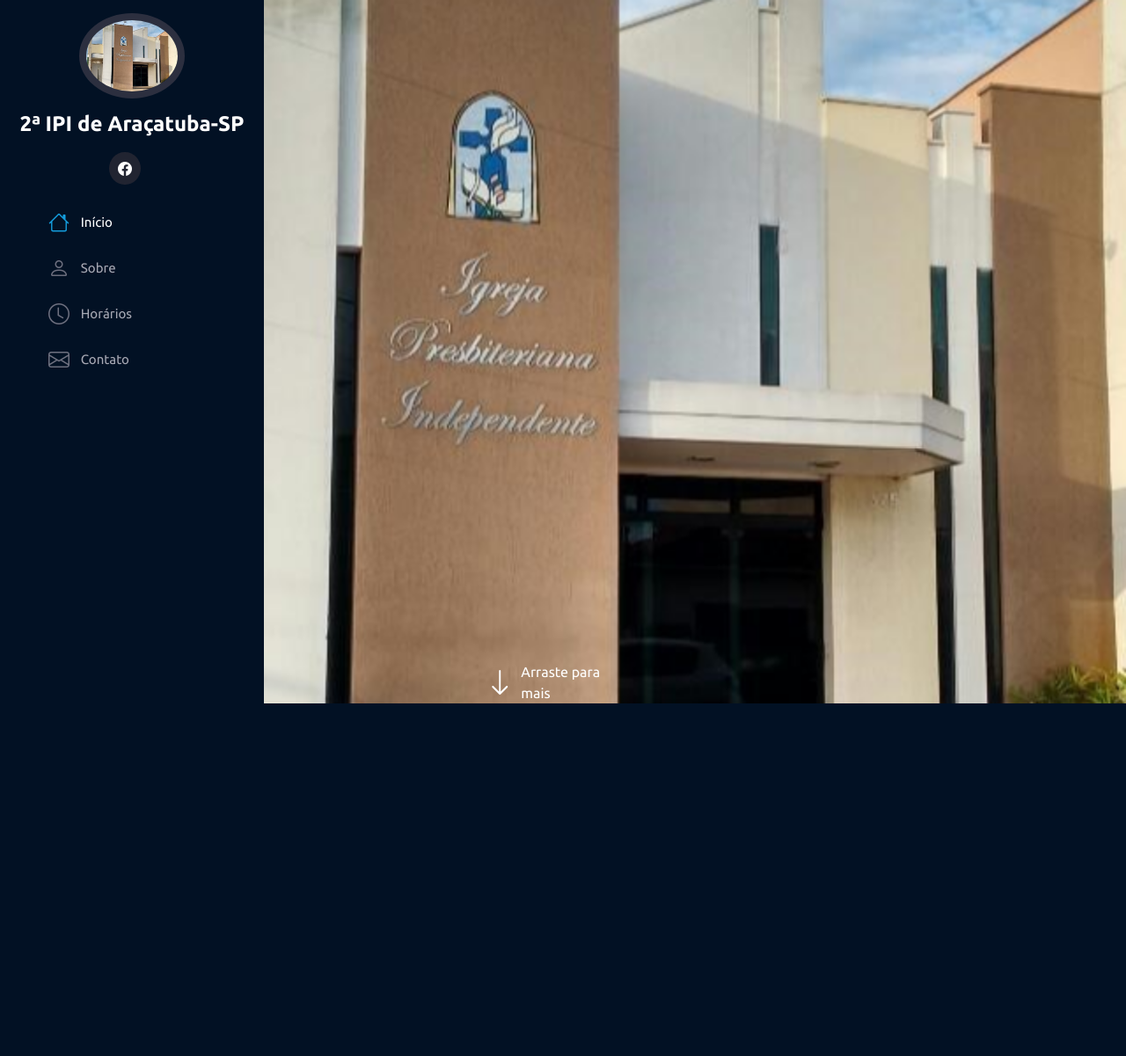
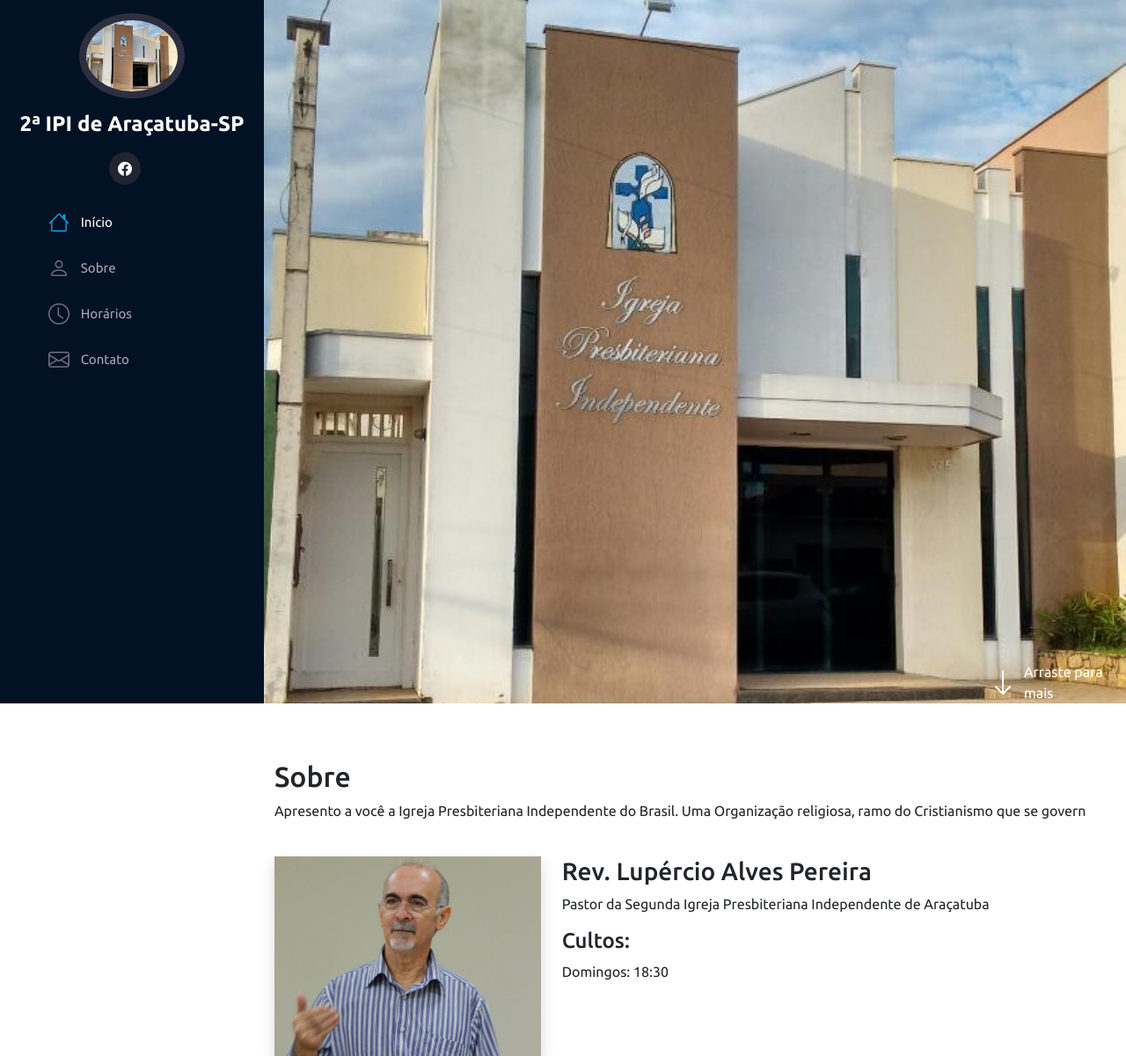
Before and after one commit to ismaelconstantino/ipi2_ata, a Flask app: page / in a window 1280 px wide. Shown: the whole page at 88% size. Before the commit the page ends 800 px from the top, so only its background shows below. Run offline with Flask 3, Linux system fonts and the light colour scheme; some libraries are stand-ins or nearby versions.

Commit message:
menu "sobre"

```diff
--- a/static/style.css
+++ b/static/style.css
@@ -181,3 +181,18 @@
     margin-left: 0;
   }
 }
+
+*::-webkit-scrollbar {
+  width: 10px;
+}
+
+*::-webkit-scrollbar-track {
+  width: 12px;
+  box-shadow: inset 0 0 .3rem #00000050;
+  background-color: #fff;
+}
+
+*::-webkit-scrollbar-thumb {
+  background-color: #252c90;
+  border-radius: 10%;
+}
--- a/templates/index.html
+++ b/templates/index.html
@@ -29,25 +29,25 @@
         <nav id='navbar' class="nav-menu">
             <ul class="nav flex-column">
                 <li class="nav-item">
-                    <a class="nav-link active" aria-current="page" href="#"><i class="bi bi-house"
+                    <a class="nav-link active" aria-current="page" href="#inicio"><i class="bi bi-house"
                             aria-hidden="true"></i>
                         Início</a>
                 </li>
 
                 <li class="nav-item">
-                    <a class="nav-link" href="#">
+                    <a class="nav-link" href="#sobre">
                         <i class="bi bi-person" aria-hidden="true"></i>
                         Sobre</a>
                 </li>
 
                 <li class="nav-item">
-                    <a class="nav-link" href="#">
+                    <a class="nav-link" href="#horario">
                         <i class="bi bi-clock"></i>
                         Horários</a>
                 </li>
 
                 <li class="nav-item">
-                    <a class="nav-link" href="#">
+                    <a class="nav-link" href="#contato">
                         <i class="bi bi-envelope"></i>
                         Contato</a>
                 </li>
@@ -68,15 +68,47 @@
             </div>
         -->
 
-            <div class="col-md-5 d-flex justify-content-end align-items-end">
+            <div class="col-md-12 d-flex justify-content-end align-items-end">
                 <div id="arraste" class="d-flex align-items-center">
                     <i class="bi bi-arrow-down text-white pe-2 fs-2" aria-hidden="true"></i>
-                    <a href="">Arraste para mais</a>
+                    <a href="#sobre">Arraste para mais</a>
                 </div>
 
             </div>
 
         </section>
+
+        <section class="container mt-5" id="sobre">
+            <div class="row w-100">
+                <div class="col-md-12">
+                    <h2 class='pt-3'>Sobre</h2>
+                    <p>Apresento a você a Igreja Presbiteriana Independente do Brasil. Uma Organização religiosa, ramo
+                        do Cristianismo que se govern</p>
+                </div>
+            </div>
+
+            <div class="row mt-4">
+                <div class="col-md-4">
+                    <img class="img-fluid shadow" src="../static/img/lupercio.jpg" alt="foto Pastor">
+                </div>
+
+                <div class="col-md-8">
+
+                    <div class="col-md-12">
+                        <h3>Rev. Lupércio Alves Pereira</h3>
+                        <p>Pastor da Segunda Igreja Presbiteriana Independente de Araçatuba</p>
+                    </div>
+
+                    <div class="col-md-12">
+                        <h4 mt-6>Cultos:</h4>
+                        <p>Domingos: 18:30 </p>
+                    </div>
+                </div>
+
+            </div>
+
+        </section>
+
     </main>
 
 
```
Also changed, not shown: static/img/lupercio.jpg (added).
